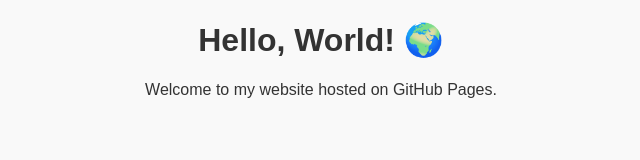
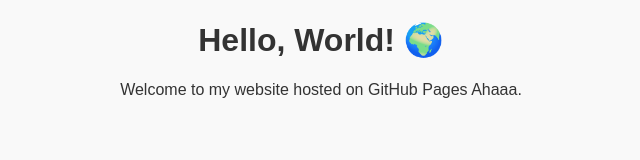
Before and after one commit to dinesh-7090/HostApp, a plain HTML site: page index.html in a window 1280 px wide. Shown: the whole page, without its empty margins (319-959 px from the left). Drawn offline with Linux system fonts and the light colour scheme.

Commit message:
Completed

```diff
--- a/index.html
+++ b/index.html
@@ -8,7 +8,7 @@
 </head>
 <body>
   <h1>Hello, World! 🌍</h1>
-  <p>Welcome to my website hosted on GitHub Pages.</p>
+  <p>Welcome to my website hosted on GitHub Pages Ahaaa.</p>
 
   <script src="script.js"></script>
 </body>
```
